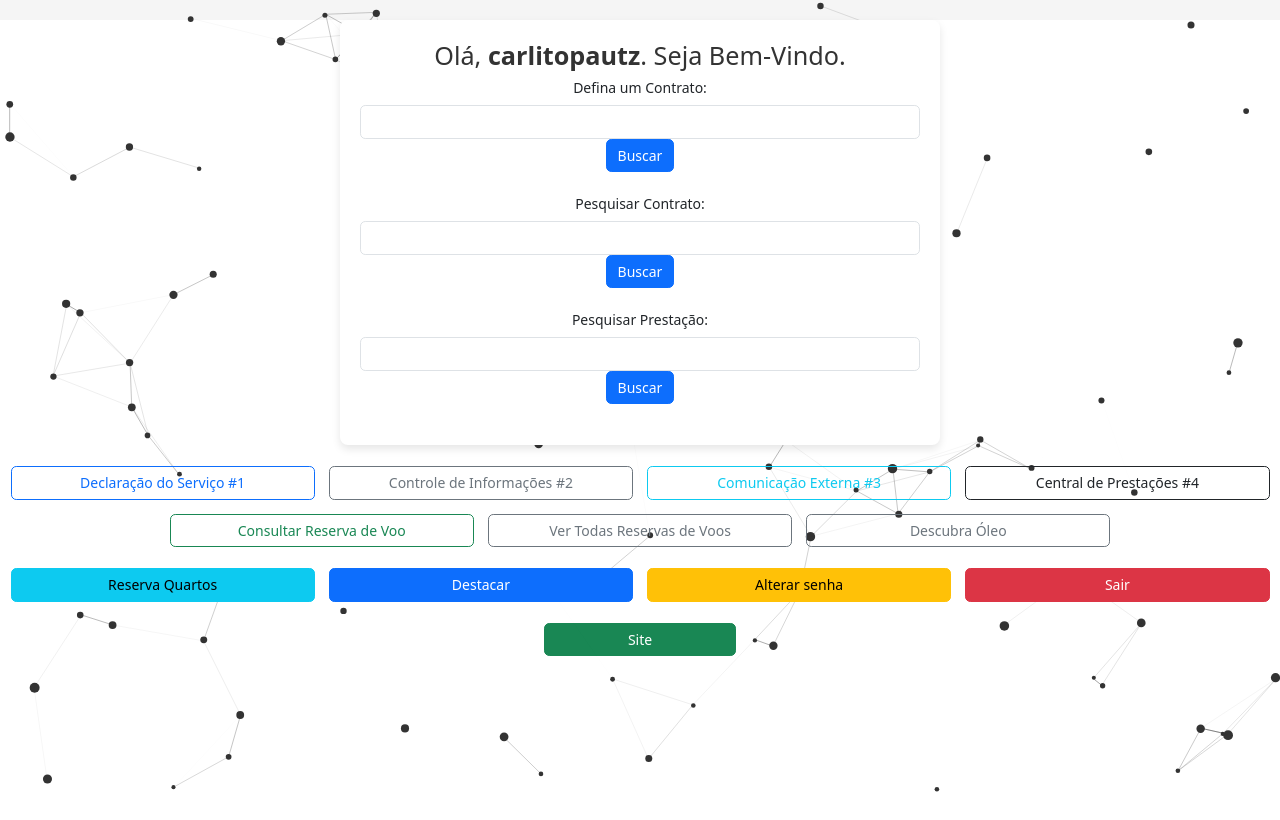
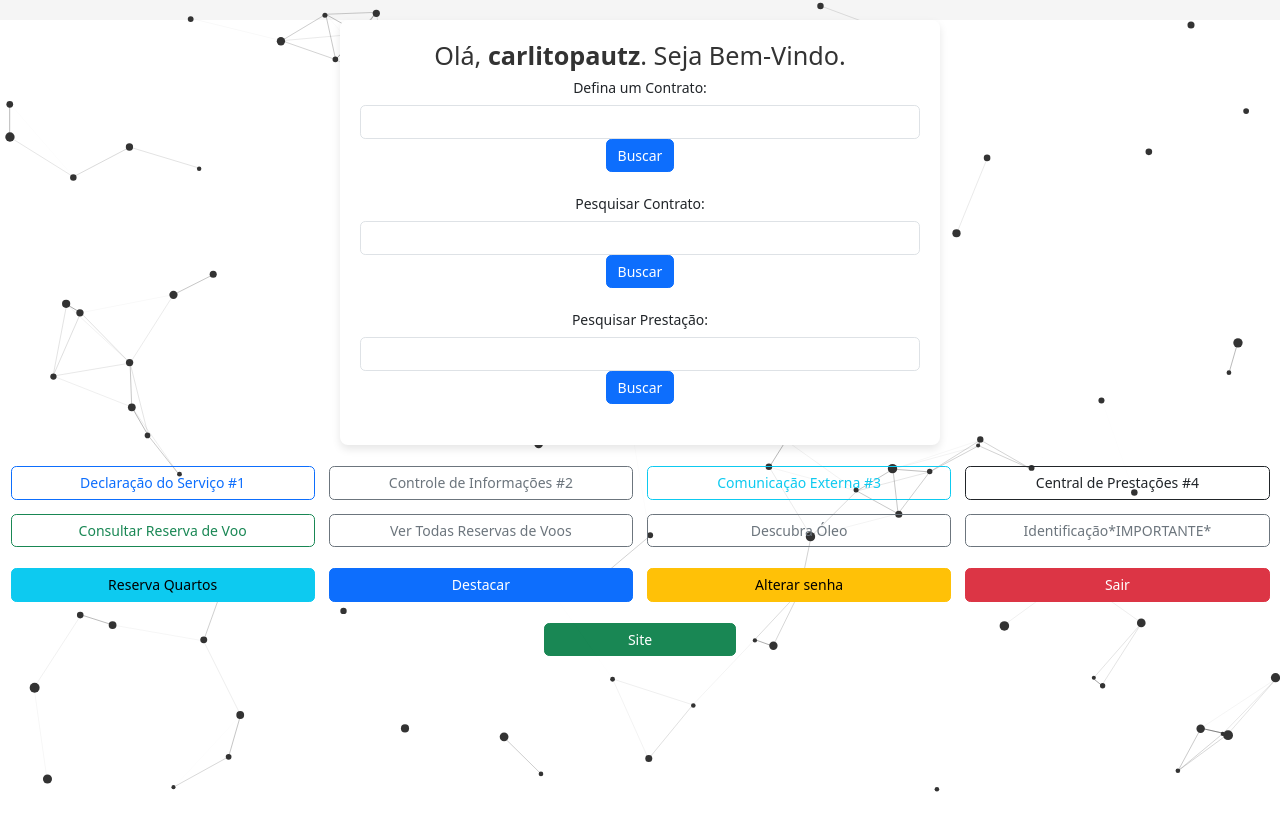
Before and after one commit to pautz/sistema_transporte, a PHP site: page /welcome.php in a window 1280 px wide. Run offline with PHP 8.4, Linux system fonts and the light colour scheme; a user stored in the database is signed in.

Commit message:
Update welcome.php

```diff
--- a/public_html/site/welcome.php
+++ b/public_html/site/welcome.php
@@ -119,6 +119,12 @@ if (!isset($_SESSION["loggedin"]) || $_SESSION["loggedin"] !== true) {
         <div class="col-12 col-sm-6 col-md-4 col-lg-3 text-center">
             <a href="https://carlitoslocacoes.com/graficos.php" class="btn btn-outline-secondary btn-xl w-100"
                aria-label="Descubra Óleo">Descubra Óleo</a>
+
+        </div>
+        <div class="col-12 col-sm-6 col-md-4 col-lg-3 text-center">
+            <a href="https://carlitoslocacoes.com/site/identificacao.php" class="btn btn-outline-secondary btn-xl w-100"
+               aria-label="Identificacao">Identificação*IMPORTANTE*</a>
+
         </div>
     </div>
 
```
